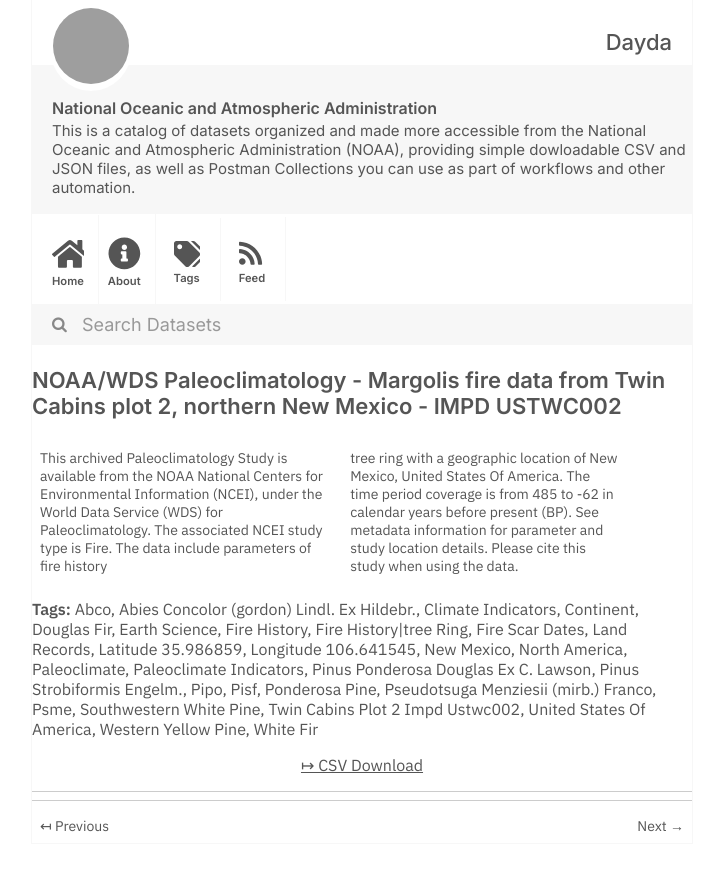
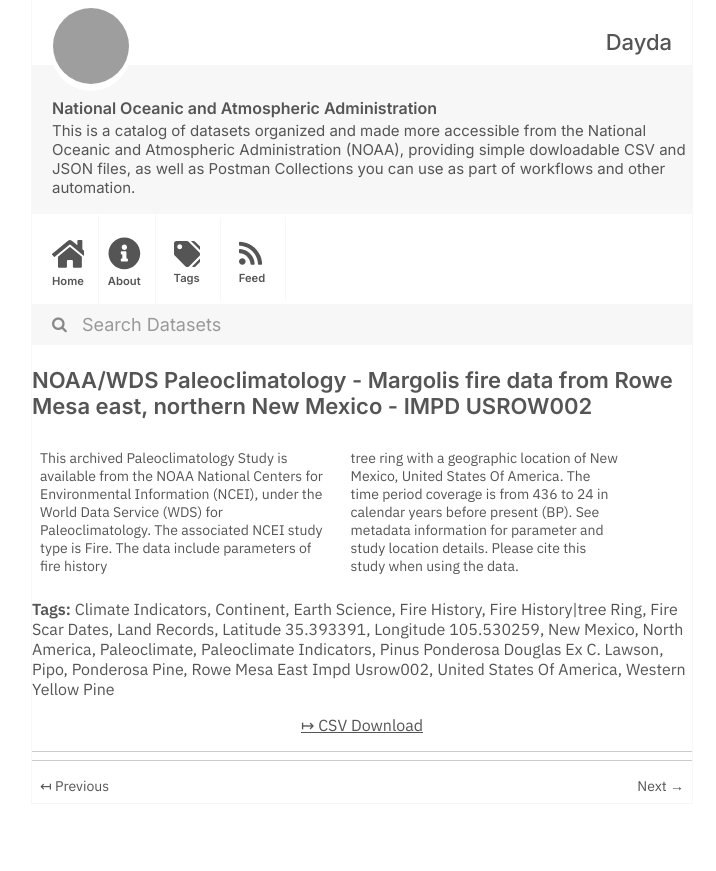
Before and after one commit to dayda-entities/national-oceanic-and-atmospheric-administration, a Jekyll site: the page built from _posts/2020-12-18-noaawds-paleoclimatology-margo.md, in a window 1280 px wide, cut to the strip 0-871 px from the top of the page. Shown: the whole strip, without its empty margins (278-994 px from the left). Built offline with Jekyll 4.4.1, drawn with Linux system fonts in a browser that asks for light colours; grey boxes are pictures that could not be loaded.

Commit message:
Publish Data

```diff
--- a/_posts/2020-12-18-noaawds-paleoclimatology-margo.md
+++ b/_posts/2020-12-18-noaawds-paleoclimatology-margo.md
@@ -1,45 +1,36 @@
 ---
 title: >-
-  NOAA/WDS Paleoclimatology - Margolis fire data from Twin Cabins plot 2,
-  northern New Mexico - IMPD USTWC002
-created: '2020-12-18T22:59:03.412706'
-modified: '2020-12-18T22:59:03.412713'
+  NOAA/WDS Paleoclimatology - Margolis fire data from Rowe Mesa east, northern
+  New Mexico - IMPD USROW002
+created: '2020-12-18T22:57:15.056160'
+modified: '2021-03-12T08:29:52.570212'
 state: active
 type: dataset
 tags:
-  - Abco
-  - Abies Concolor (gordon) Lindl. Ex Hildebr.
   - Climate Indicators
   - Continent
-  - Douglas Fir
   - Earth Science
   - Fire History
   - Fire History|tree Ring
   - Fire Scar Dates
   - Land Records
-  - Latitude 35.986859
-  - Longitude  106.641545
+  - Latitude 35.393391
+  - Longitude  105.530259
   - New Mexico
   - North America
   - Paleoclimate
   - Paleoclimate Indicators
   - Pinus Ponderosa Douglas Ex C. Lawson
-  - Pinus Strobiformis Engelm.
   - Pipo
-  - Pisf
   - Ponderosa Pine
-  - Pseudotsuga Menziesii (mirb.) Franco
-  - Psme
-  - Southwestern White Pine
-  - Twin Cabins Plot 2   Impd Ustwc002
+  - Rowe Mesa East   Impd Usrow002
   - United States Of America
   - Western Yellow Pine
-  - White Fir
 groups: []
 csv_url: >-
-  https://www.ncei.noaa.gov/pub/data/paleo/firehistory/firescar/northamerica/supplemental/ustwc002-twc2.fs_tree_meta.csv
+  https://www.ncei.noaa.gov/pub/data/paleo/firehistory/firescar/northamerica/supplemental/usrow002-Meta_row_east.csv
 json_url: ''
 layout: post
 
 ---
-This archived Paleoclimatology Study is available from the NOAA National Centers for Environmental Information (NCEI), under the World Data Service (WDS) for Paleoclimatology. The associated NCEI study type is Fire. The data include parameters of fire history|tree ring with a geographic location of New Mexico, United States Of America. The time period coverage is from 485 to -62 in calendar years before present (BP). See metadata information for parameter and study location details. Please cite this study when using the data.
+This archived Paleoclimatology Study is available from the NOAA National Centers for Environmental Information (NCEI), under the World Data Service (WDS) for Paleoclimatology. The associated NCEI study type is Fire. The data include parameters of fire history|tree ring with a geographic location of New Mexico, United States Of America. The time period coverage is from 436 to 24 in calendar years before present (BP). See metadata information for parameter and study location details. Please cite this study when using the data.
```
